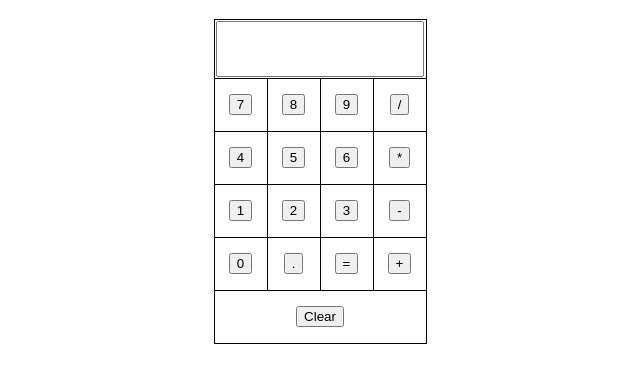
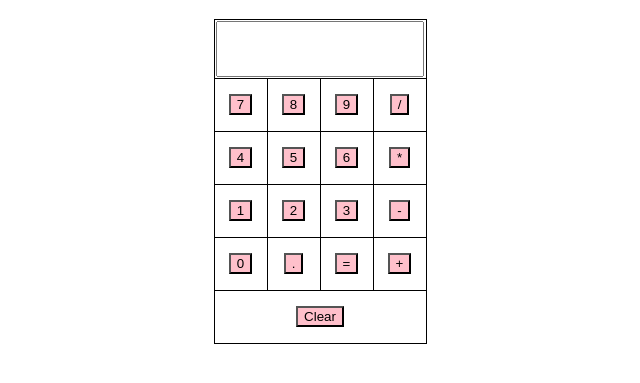
Before and after one commit to Tomibanks/calculator, a plain HTML site: page index.html in a window 1280 px wide. Shown: the part 67-450 px from the top of the page, without its empty margins (320-960 px from the left). Drawn offline with Linux system fonts and the light colour scheme.

Commit message:
New changes

```diff
--- a/index.html
+++ b/index.html
@@ -28,7 +28,7 @@
         text-align: right;
       }
       button {
-         /* Create your button styling for it */
+         background-color: pink;
       }
   </style>
 
```
